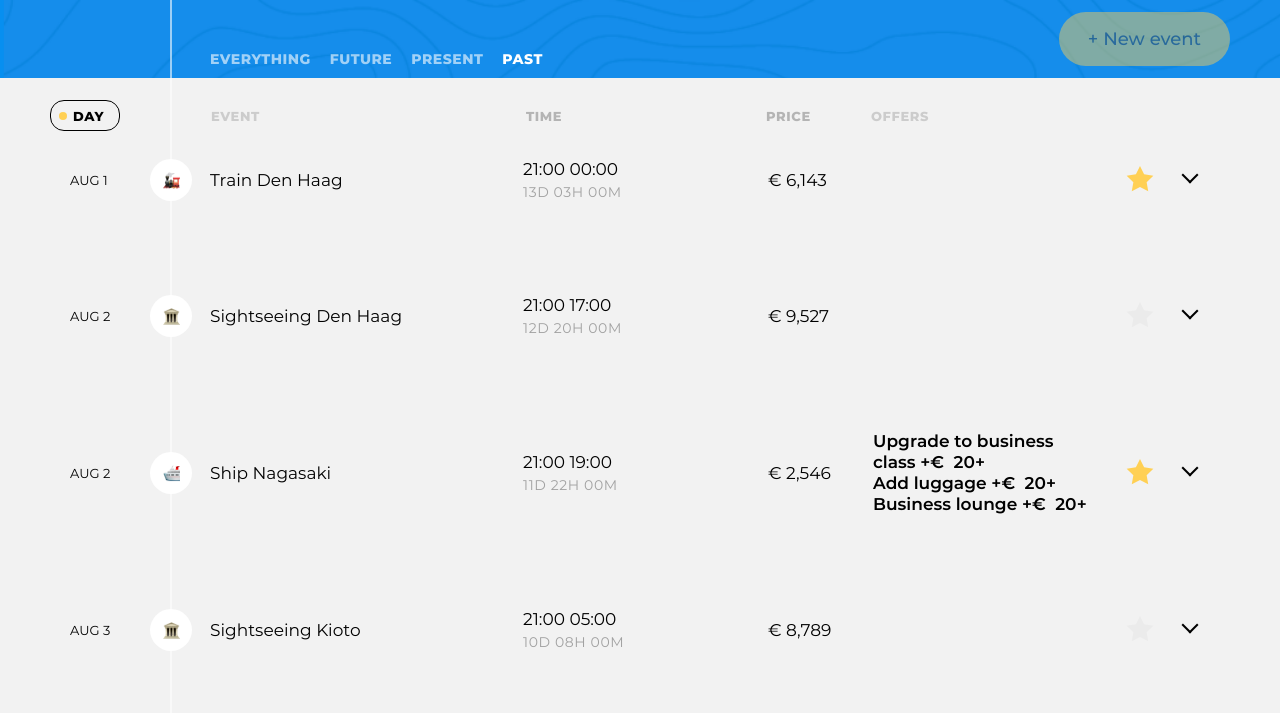
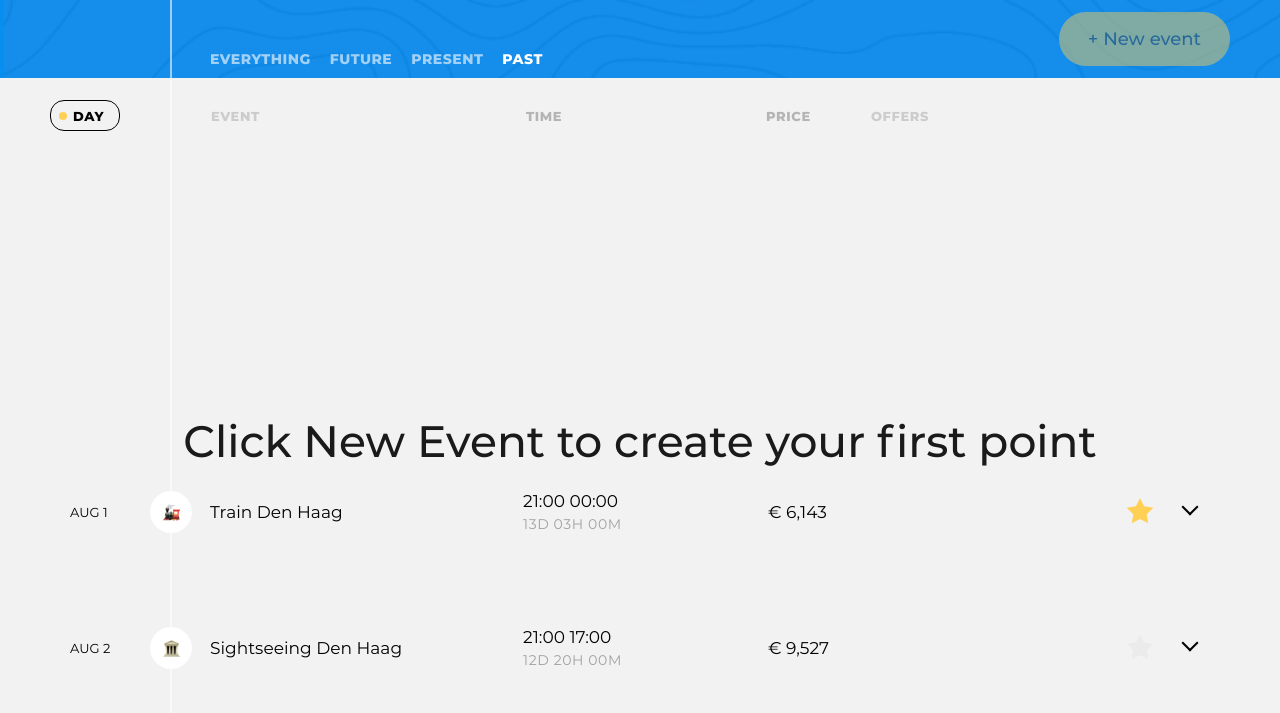
Before and after one commit to htmlacademy-ecmascript/2365211-big-trip-21, a website built with webpack: page public/index.html in a window 1280 px wide. Shown: the part 87-800 px from the top of the page. Built offline with nearby package versions, Linux system fonts and the light colour scheme.

Commit message:
Научим PlaceholderView принимать данные

```diff
--- a/public/index.html
+++ b/public/index.html
@@ -40,6 +40,9 @@
             <!-- Сортировка -->
             <sort-view class="trip-events__trip-sort"></sort-view>
 
+            <!-- Сообщение при отсутствии контента -->
+            <placeholder-view></placeholder-view>
+
             <!-- Контент -->
             <list-view></list-view>
           </section>
--- a/src/main.js
+++ b/src/main.js
@@ -3,6 +3,7 @@ import './views/filter-view.js';
 import './views/add-button-view.js';
 import './views/sort-view.js';
 import './views/list-view.js';
+import './views/placeholder-view.js';
 
 import AppModel from './models/app-model.js';
 
@@ -11,6 +12,8 @@ import FilterPresenter from './presenters/filter-presenter.js';
 import AddButtonPresenter from './presenters/add-button-presenter.js';
 import SortPresenter from './presenters/sort-presenter.js';
 import ListPresenter from './presenters/list-presenter.js';
+import PlaceholderPresenter from './presenters/placeholder-presenter.js';
+
 
 const appModel = new AppModel();
 
@@ -20,4 +23,5 @@ appModel.ready().then(() => {
   new AddButtonPresenter(document.querySelector('add-button-view'), appModel);
   new SortPresenter(document.querySelector('sort-view'), appModel);
   new ListPresenter(document.querySelector('list-view'), appModel);
+  new PlaceholderPresenter(document.querySelector('placeholder-view'), appModel);
 });
--- /dev/null
+++ b/src/presenters/placeholder-presenter.js
@@ -0,0 +1,27 @@
+import Presenter from './presenter.js';
+
+/**
+ * @typedef {import('../views/placeholder-view').default} View
+ * @typedef {import('../models/app-model').default} Model
+ *
+ * @extends {Presenter<View, Model>}
+ */
+class PlaceholderPresenter extends Presenter {
+  /**
+   * @param {[View, Model]} rest
+   */
+  constructor(...rest) {
+    super(...rest);
+
+    // this.view.addEventListener('change', this.onViewChange.bind(this));
+  }
+
+  /**
+   * @override
+   */
+  updateView() {
+    this.view.render();
+  }
+}
+
+export default PlaceholderPresenter;
--- /dev/null
+++ b/src/views/placeholder-view.js
@@ -0,0 +1,17 @@
+import View from './view.js';
+import {html} from '../utilities.js';
+
+class PlaceholderView extends View {
+  /**
+   * @override
+   */
+  createHtml() {
+    return html`
+      <p class="trip-events__msg">Click New Event to create your first point</p>
+    `;
+  }
+}
+
+customElements.define('placeholder-view', PlaceholderView);
+
+export default PlaceholderView;
```
